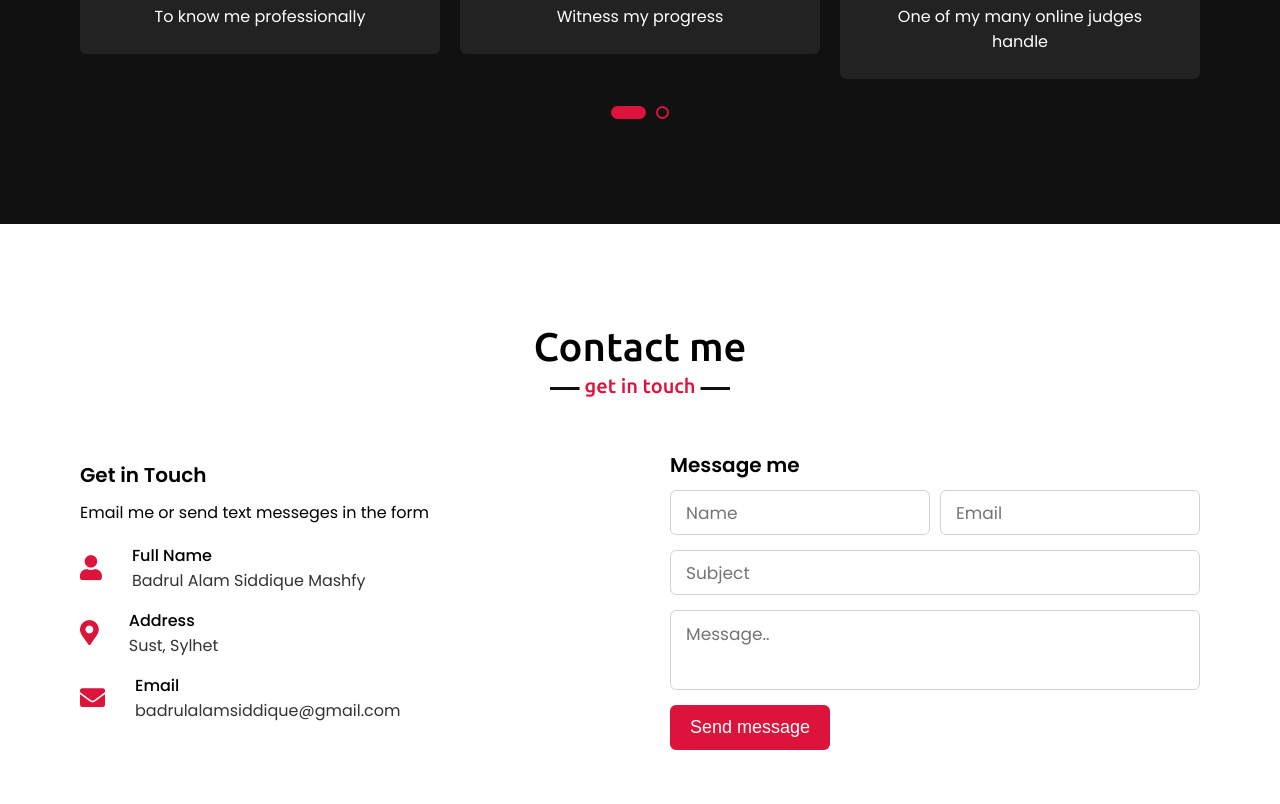
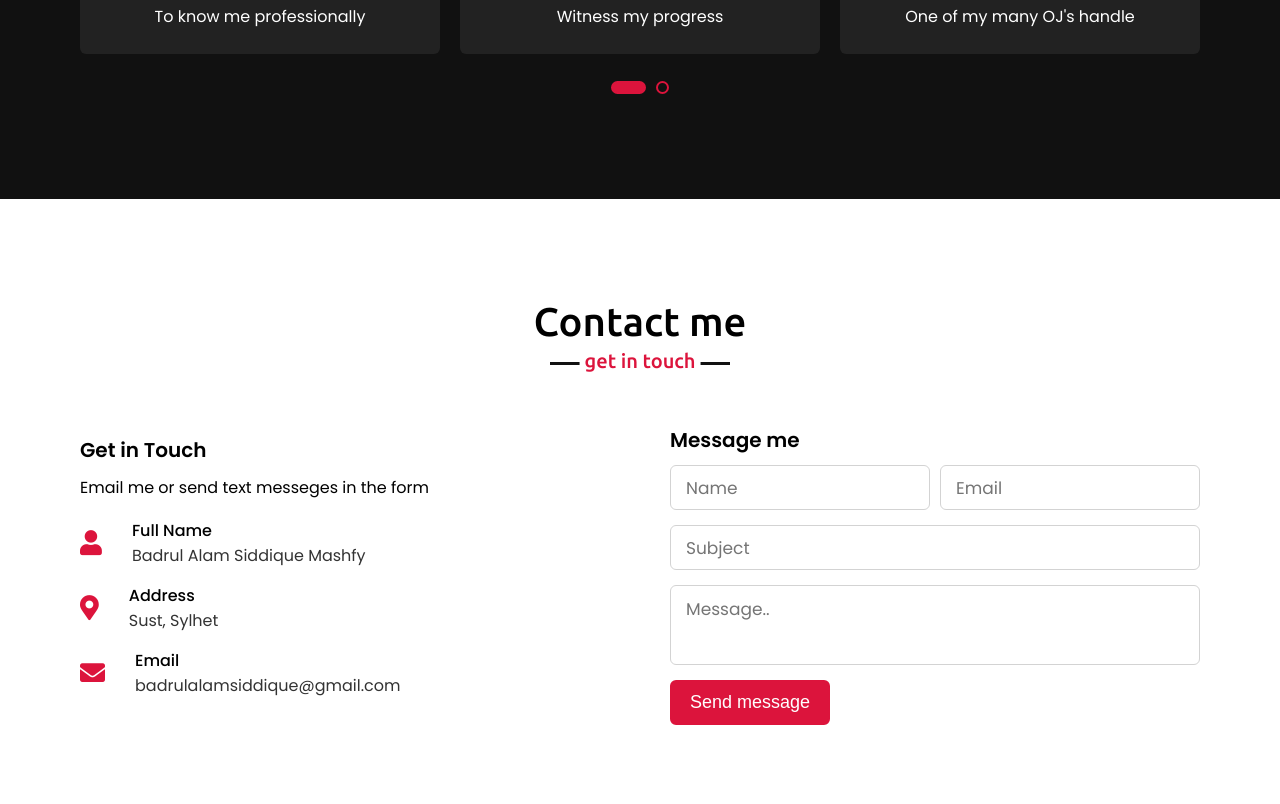
Before and after one commit to Mashfy/anotherportfolio, a plain HTML site: page index.html in a window 1280 px wide. Shown: the part 3539-4343 px from the top of the page. Drawn offline with nearby package versions, Linux system fonts and the light colour scheme.

Commit message:
last change

```diff
--- a/index.html
+++ b/index.html
@@ -224,7 +224,7 @@
                     <div class="box">
                         <img src="images/codeforces.jpeg" alt="">
                         <div class="text"><a href="https://codeforces.com/profile/mashfy">Codeforces</a></div>
-                        <p>One of my many online judges handle</p>
+                        <p>One of my many OJ's handle</p>
                     </div>
                 </div>
                 <div class="card">
```
